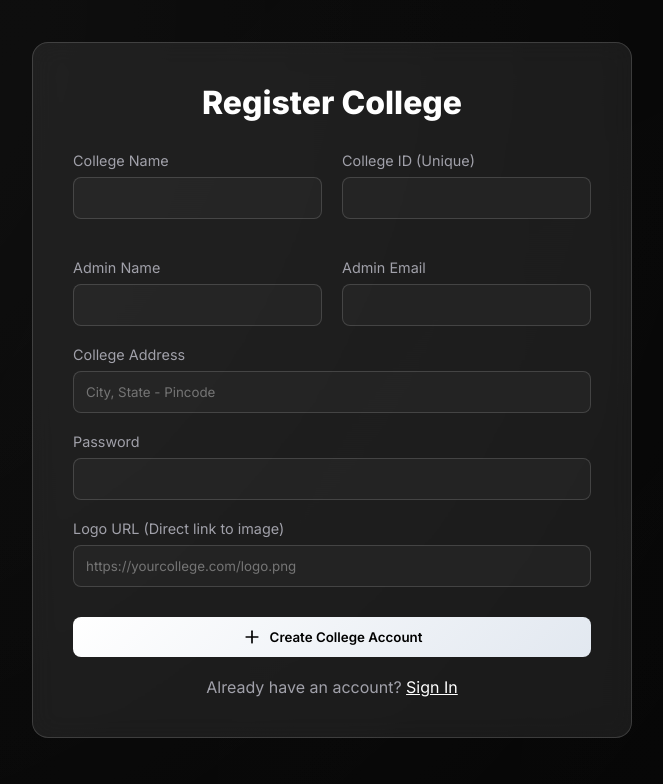
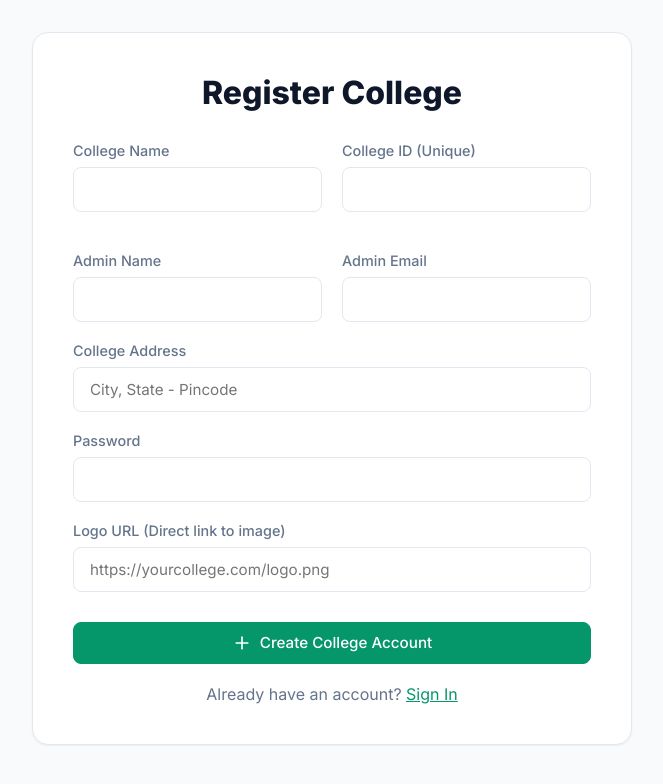
Before and after one commit to bhanu-3333/Fee-portal, a React (Vite) app in the folder frontend/: page /signup in a window 1280 px wide. Shown: the top 784 px of the page, without its empty margins (308-971 px from the left). Built offline with nearby package versions, Linux system fonts and the light colour scheme.

Commit message:
feat: implement admin dashboard layout with navigation and management modules

```diff
--- a/frontend/src/index.css
+++ b/frontend/src/index.css
@@ -1,15 +1,19 @@
+@import url('https://fonts.googleapis.com/css2?family=Inter:wght@300;400;500;600;700;800&display=swap');
+
 :root {
-  --primary: #ffffff;
-  --secondary: #e2e8f0;
-  --accent: #94a3b8;
-  --background: #000000;
-  --surface: #111111;
-  --text: #ffffff;
-  --text-muted: #a1a1aa;
-  --success: #ffffff;
-  --error: #ffffff;
-  --glass: rgba(255, 255, 255, 0.08); /* slightly more visible on pure black */
-  --glass-border: rgba(255, 255, 255, 0.15);
+  --primary: #059669;
+  --primary-light: #10b981;
+  --primary-bg: #ecfdf5;
+  --background: #f8fafc;
+  --surface: #ffffff;
+  --text: #0f172a;
+  --text-muted: #64748b;
+  --border: #e2e8f0;
+  --success: #10b981;
+  --error: #ef4444;
+  --shadow-sm: 0 1px 2px 0 rgb(0 0 0 / 0.05);
+  --shadow-md: 0 4px 6px -1px rgb(0 0 0 / 0.1), 0 2px 4px -2px rgb(0 0 0 / 0.1);
+  --shadow-lg: 0 10px 15px -3px rgb(0 0 0 / 0.1), 0 4px 6px -4px rgb(0 0 0 / 0.1);
 }
 
 * {
@@ -24,6 +28,7 @@ body {
   color: var(--text);
   min-height: 100vh;
   overflow-x: hidden;
+  -webkit-font-smoothing: antialiased;
 }
 
 .app-container {
@@ -32,11 +37,24 @@ body {
   flex-direction: column;
 }
 
-/* Glassmorphism utility */
-.glass {
-  background: var(--glass);
-  backdrop-filter: blur(12px);
-  border: 1px solid var(--glass-border);
+/* Card Component */
+.card {
+  background: var(--surface);
+  border: 1px solid var(--border);
+  border-radius: 16px;
+  box-shadow: var(--shadow-sm);
+  padding: 24px;
+  margin-bottom: 24px;
+  transition: all 0.3s ease;
+}
+
+.card:hover {
+  box-shadow: var(--shadow-md);
+}
+
+.glass { /* legacy wrapper replaced by card behavior */
+  background: var(--surface);
+  border: 1px solid var(--border);
   border-radius: 16px;
 }
 
@@ -46,21 +64,31 @@ body {
   border-radius: 8px;
   border: none;
   cursor: pointer;
-  font-weight: 600;
-  transition: all 0.3s ease;
+  font-weight: 500;
+  font-size: 0.95rem;
+  transition: all 0.2s ease;
   display: inline-flex;
   align-items: center;
   gap: 8px;
+  background: var(--surface);
+  color: var(--text);
+  border: 1px solid var(--border);
+}
+
+.btn:hover {
+  background: var(--background);
 }
 
 .btn-primary {
-  background: linear-gradient(135deg, var(--primary), var(--secondary));
-  color: #000000;
+  background: var(--primary);
+  color: #ffffff;
+  border: 1px solid var(--primary);
 }
 
 .btn-primary:hover {
-  transform: translateY(-2px);
-  box-shadow: 0 4px 15px rgba(255, 255, 255, 0.3);
+  background: var(--primary-light);
+  transform: translateY(-1px);
+  box-shadow: 0 4px 12px rgba(5, 150, 105, 0.2);
 }
 
 /* Inputs */
@@ -73,57 +101,175 @@ body {
   margin-bottom: 8px;
   color: var(--text-muted);
   font-size: 0.9rem;
+  font-weight: 500;
 }
 
-input, select {
+input, select, textarea {
   width: 100%;
-  padding: 12px;
+  padding: 12px 16px;
   border-radius: 8px;
-  border: 1px solid var(--glass-border);
-  background: rgba(255, 255, 255, 0.03);
-  color: white;
+  border: 1px solid var(--border);
+  background: var(--surface);
+  color: var(--text);
   outline: none;
+  font-size: 0.95rem;
+  transition: border-color 0.2s ease;
 }
 
-input:focus {
+input:focus, select:focus, textarea:focus {
   border-color: var(--primary);
-  box-shadow: 0 0 0 2px rgba(99, 102, 241, 0.2);
+  box-shadow: 0 0 0 3px var(--primary-bg);
 }
 
-/* Dashboard Layout */
-.dashboard {
+/* Custom Table Styles for SaaS look */
+table {
+  width: 100%;
+  border-collapse: collapse;
+  text-align: left;
+}
+
+thead th {
+  background: var(--background);
+  color: var(--text-muted);
+  font-weight: 600;
+  font-size: 0.85rem;
+  text-transform: uppercase;
+  letter-spacing: 0.05em;
+  padding: 16px;
+  border-bottom: 1px solid var(--border);
+}
+
+tbody td {
+  padding: 16px;
+  border-bottom: 1px solid var(--border);
+  color: var(--text);
+  font-size: 0.95rem;
+}
+
+tbody tr:last-child td {
+  border-bottom: none;
+}
+
+tbody tr:hover {
+  background: #fcfcfc;
+}
+
+/* Layout Framework */
+.app-layout {
   display: flex;
   min-height: 100vh;
+  background: var(--background);
 }
 
 .sidebar {
   width: 260px;
-  padding: 24px;
-  border-right: 1px solid var(--glass-border);
+  background: var(--surface);
+  border-right: 1px solid var(--border);
   display: flex;
   flex-direction: column;
-  gap: 12px;
+  padding: 24px;
+  position: fixed;
+  top: 0;
+  bottom: 0;
+  left: 0;
+  z-index: 10;
 }
 
-.main-content {
+.main-wrapper {
   flex: 1;
+  margin-left: 260px;
+  display: flex;
+  flex-direction: column;
+  min-height: 100vh;
+}
+
+.top-navbar {
+  height: 75px;
+  background: var(--surface);
+  border-bottom: 1px solid var(--border);
+  display: flex;
+  align-items: center;
+  justify-content: space-between;
+  padding: 0 40px;
+  position: sticky;
+  top: 0;
+  z-index: 5;
+}
+
+.content-area {
   padding: 40px;
+  flex: 1;
   overflow-y: auto;
 }
 
-.card {
-  padding: 24px;
-  margin-bottom: 20px;
+/* Top Navbar Utils */
+.search-bar {
+  display: flex;
+  align-items: center;
+  background: var(--background);
+  border-radius: 8px;
+  padding: 6px 16px;
+  width: 320px;
+  border: 1px solid var(--border);
+  transition: all 0.2s ease;
+}
+
+.search-bar:focus-within {
+  border-color: var(--primary);
+  background: var(--surface);
+  box-shadow: 0 0 0 4px var(--primary-bg);
+}
+
+.search-bar input {
+  border: none;
+  background: transparent;
+  padding: 6px 8px;
+  box-shadow: none;
+  width: 100%;
+}
+.search-bar input:focus {
+  box-shadow: none;
+}
+
+/* Badges */
+.badge {
+  padding: 4px 10px;
+  border-radius: 9999px;
+  font-size: 0.75rem;
+  font-weight: 600;
+  display: inline-flex;
+  align-items: center;
+  justify-content: center;
+}
+.badge-success {
+  background: var(--primary-bg);
+  color: var(--primary);
+}
+.badge-warning {
+  background: #fef3c7;
+  color: #d97706;
 }
 
 /* Responsive */
 @media (max-width: 768px) {
-  .dashboard {
+  .app-layout {
     flex-direction: column;
   }
   .sidebar {
     width: 100%;
+    position: relative;
+    padding: 16px;
     flex-direction: row;
-    padding: 12px;
+    border-right: none;
+    border-bottom: 1px solid var(--border);
+  }
+  .main-wrapper {
+    margin-left: 0;
+  }
+  .top-navbar {
+    padding: 0 20px;
+  }
+  .content-area {
+    padding: 20px;
   }
 }
```
